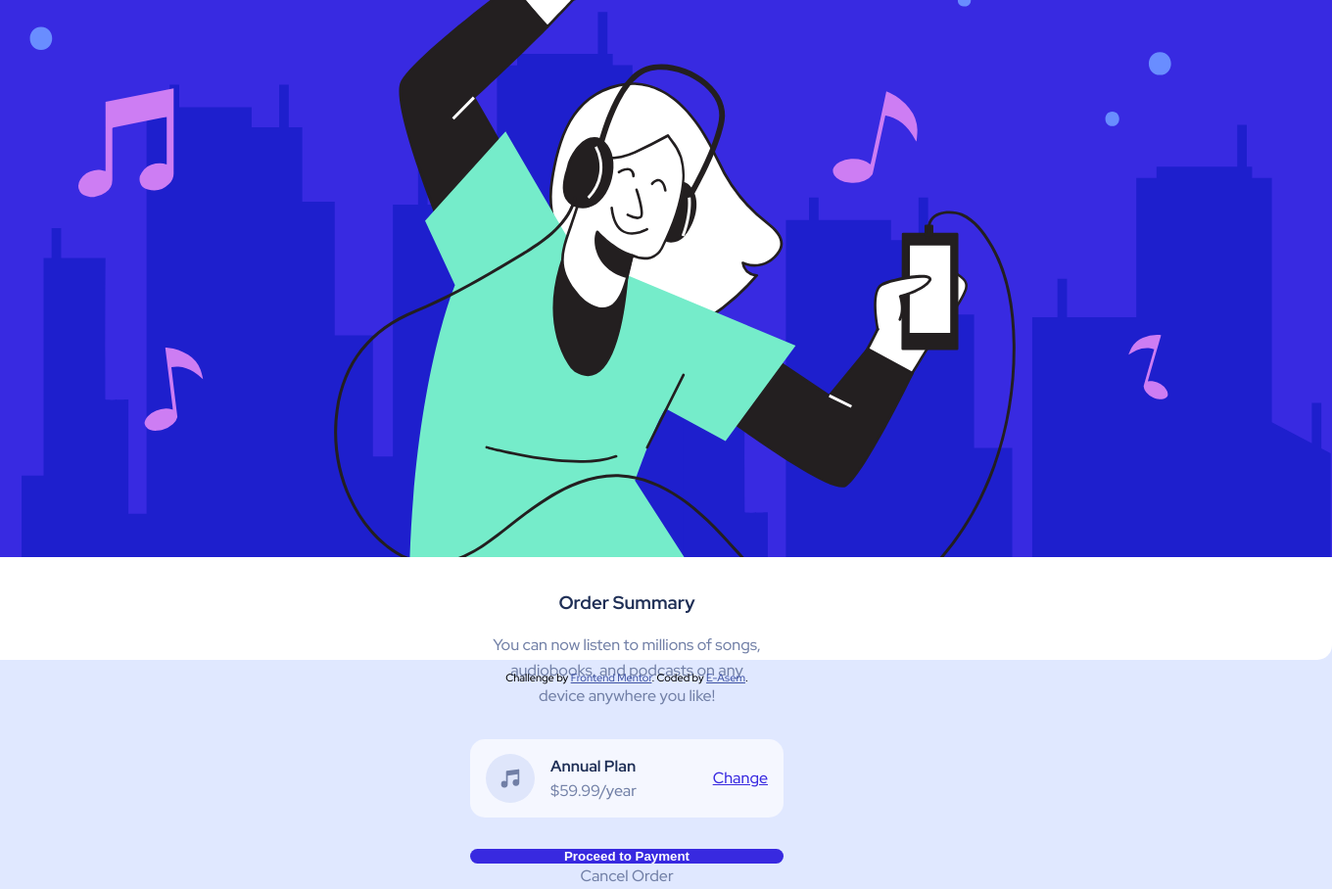
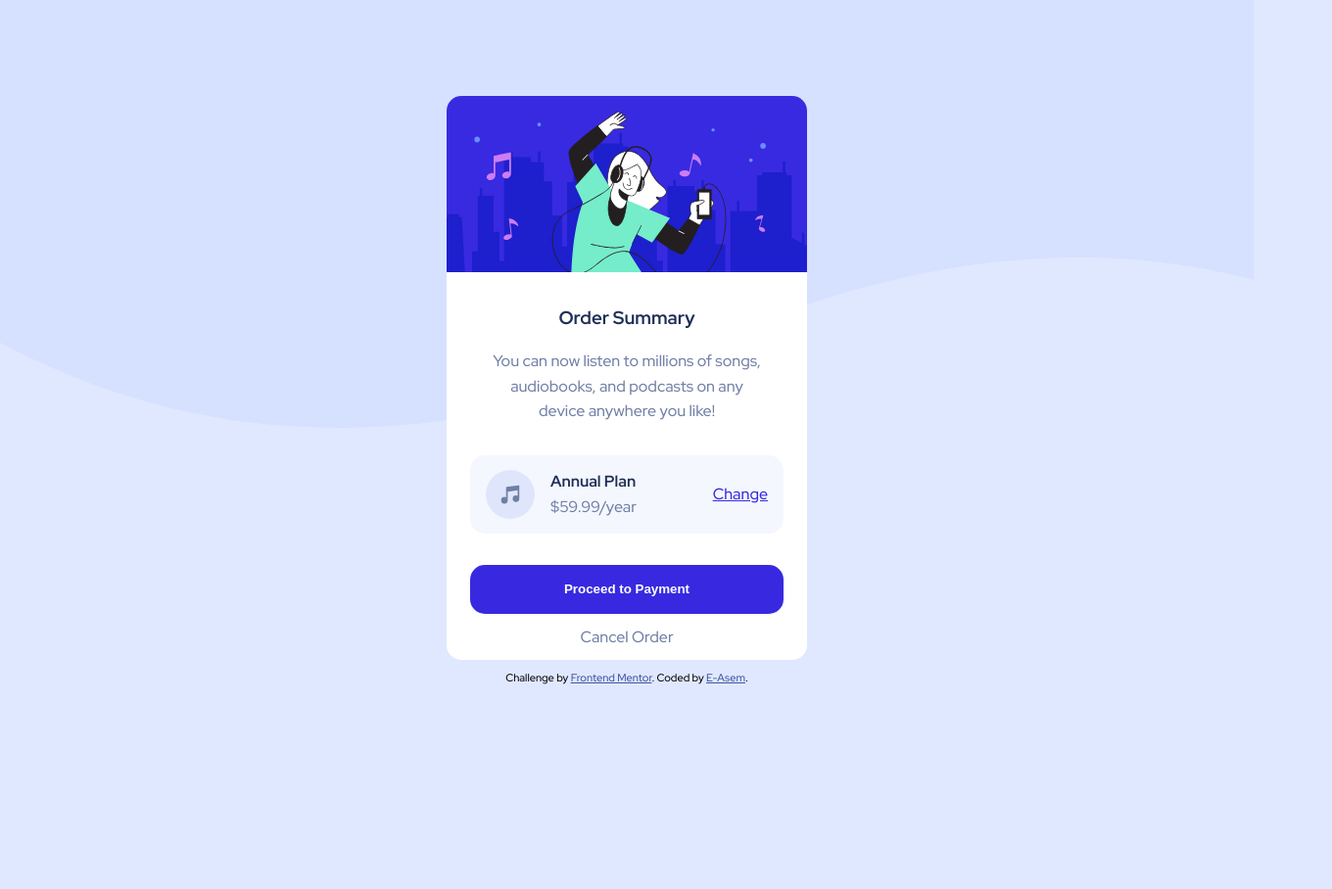
Before and after one commit to E-Asem/Order-Summary-Component-Main, a plain HTML site: page index.html in a window 1280 px wide. Shown: the whole page at 98% size, 1360 px wide, since content can reach past the window. After the commit the page ends 800 px from the top, so only its background shows below. Drawn offline with Linux system fonts and the light colour scheme.

Commit message:
update css

```diff
--- a/css/style.css
+++ b/css/style.css
@@ -75,7 +75,7 @@ body {
 /* Desktop Screens */
 @media (min-width: 1200px) {
     .container {
-        width: 1440px;
+        max-width: 23rem;
     }
 }
 /* End Global Rules */
```
